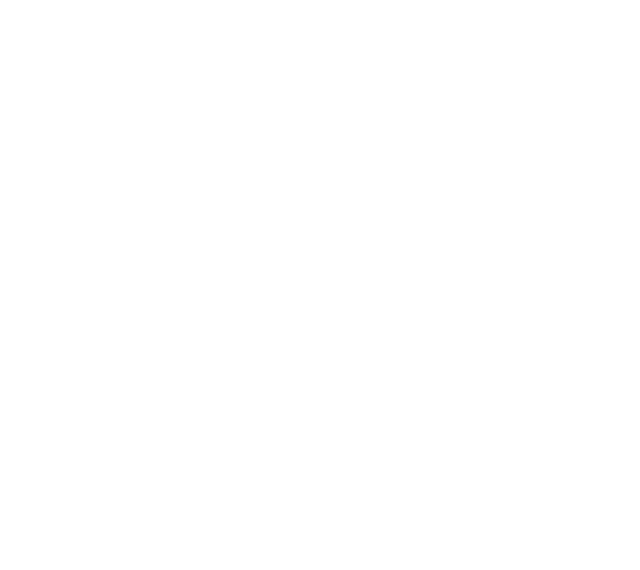
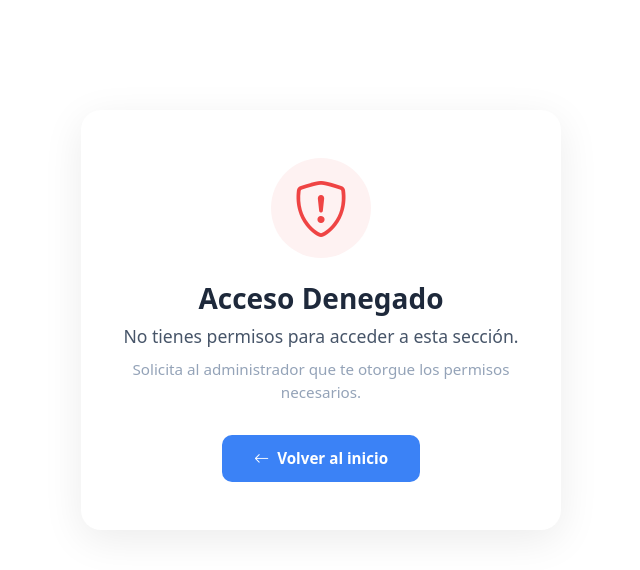
Before and after one commit to capvalen/panelTours, a Vue app: page /no-autorizado in a window 1280 px wide. Before the commit this address had no page. Shown: the top 570 px of the page, without its empty margins (319-959 px from the left). Built offline with nearby package versions, Linux system fonts and the light colour scheme.

Commit message:
0.27 permisos

```diff
--- a/src/router/index.js
+++ b/src/router/index.js
@@ -15,6 +15,11 @@
 			name: 'login',
 			component: LoginView,
 			meta: { requiresGuest: true } // Solo accesible si no está autenticado
+		},
+		{
+			path: '/no-autorizado',
+			name: 'noAutorizado',
+			component: () => import('@/views/NoAutorizado.vue'),
 		},
 		{
 			path: '/',
@@ -255,6 +260,46 @@
 	],
 })
 
+// ─────────────────────────────────────────────
+// Mapa de accesos por perfil
+// ─────────────────────────────────────────────
+const roleAccess = {
+	'/dashboard': ['administrador', 'counter', 'logística', 'caja'],
+	'/clientes': ['administrador', 'counter'],
+	'/cliente/': ['administrador', 'counter'],
+	'/cotizacion': ['administrador', 'counter'],
+	'/venta': ['administrador', 'counter'],
+	'/tarifario': ['administrador', 'counter'],
+	'/rutas-de-servicio': ['administrador', 'counter'],
+	'/guias': ['administrador', 'logística'],
+	'/guia/': ['administrador', 'logística'],
+	'/vehiculo': ['administrador', 'logística'],
+	'/proveedor': ['administrador', 'logística'],
+	'/logistica': ['administrador', 'logística'],
+	'/caja': ['administrador', 'caja'],
+	'/pago': ['administrador', 'caja'],
+	'/finanzas': ['administrador', 'caja'],
+	'/comision': ['administrador'],
+	'/configuraciones': ['administrador', 'counter', 'logística', 'caja'],
+	'/recordatorios': ['administrador'],
+	'/operaciones': ['administrador'],
+	'/hospedaje': ['administrador'],
+	'/vuelo': ['administrador'],
+}
+
+function tieneAcceso(perfil, path) {
+	// Administrador tiene acceso a todo
+	if (perfil === 'administrador') return true
+
+	for (const [prefix, perfiles] of Object.entries(roleAccess)) {
+		if (path.startsWith(prefix)) {
+			return perfiles.includes(perfil)
+		}
+	}
+	// Por defecto, permitir (rutas sin restricción explícita)
+	return true
+}
+
 // Guardia de navegación global
 router.beforeEach((to, from, next) => {
 	const authStore = useAuthStore()
@@ -263,14 +308,23 @@
 	// Si la ruta requiere autenticación y el usuario no está autenticado
 	if (to.meta.requiresAuth && !isAuthenticated) {
 		next('/login')
+		return
 	}
 	// Si la ruta es solo para invitados y el usuario está autenticado
-	else if (to.meta.requiresGuest && isAuthenticated) {
+	if (to.meta.requiresGuest && isAuthenticated) {
 		next('/dashboard')
+		return
 	}
-	else {
-		next()
+
+	// Verificar acceso por perfil
+	if (isAuthenticated && authStore.user?.perfil) {
+		if (!tieneAcceso(authStore.user.perfil, to.path)) {
+			next('/no-autorizado')
+			return
+		}
 	}
+
+	next()
 })
 
 export default router
--- /dev/null
+++ b/src/views/NoAutorizado.vue
@@ -0,0 +1,90 @@
+<template>
+	<div class="unauthorized-container">
+		<div class="unauthorized-card">
+			<div class="icon-wrapper">
+				<i class="bi bi-shield-exclamation"></i>
+			</div>
+			<h1 class="title">Acceso Denegado</h1>
+			<p class="subtitle">No tienes permisos para acceder a esta sección.</p>
+			<p class="description">Solicita al administrador que te otorgue los permisos necesarios.</p>
+			<router-link to="/dashboard" class="btn-back">
+				<i class="bi bi-arrow-left"></i> Volver al inicio
+			</router-link>
+		</div>
+	</div>
+</template>
+
+<style scoped>
+.unauthorized-container {
+	min-height: 80vh;
+	display: flex;
+	align-items: center;
+	justify-content: center;
+	padding: 2rem;
+}
+
+.unauthorized-card {
+	text-align: center;
+	max-width: 480px;
+	padding: 3rem 2.5rem;
+	background: #fff;
+	border-radius: 20px;
+	box-shadow: 0 10px 40px rgba(0, 0, 0, 0.08);
+}
+
+.icon-wrapper {
+	width: 100px;
+	height: 100px;
+	margin: 0 auto 1.5rem;
+	background: #fef2f2;
+	border-radius: 50%;
+	display: flex;
+	align-items: center;
+	justify-content: center;
+}
+
+.icon-wrapper i {
+	font-size: 3.5rem;
+	color: #ef4444;
+}
+
+.title {
+	font-size: 1.75rem;
+	font-weight: 700;
+	color: #1e293b;
+	margin-bottom: 0.5rem;
+}
+
+.subtitle {
+	font-size: 1.1rem;
+	color: #475569;
+	margin-bottom: 0.5rem;
+	font-weight: 500;
+}
+
+.description {
+	font-size: 0.95rem;
+	color: #94a3b8;
+	margin-bottom: 2rem;
+	line-height: 1.5;
+}
+
+.btn-back {
+	display: inline-flex;
+	align-items: center;
+	gap: 0.5rem;
+	padding: 0.75rem 2rem;
+	background: #3b82f6;
+	color: #fff;
+	border-radius: 10px;
+	font-weight: 600;
+	font-size: 0.95rem;
+	text-decoration: none;
+	transition: background 0.2s;
+}
+
+.btn-back:hover {
+	background: #2563eb;
+	color: #fff;
+}
+</style>
--- a/src/views/layouts/MainLayout.vue
+++ b/src/views/layouts/MainLayout.vue
@@ -27,24 +27,24 @@
 				<router-link to="/dashboard">
 					<div class="menuFila" :class="{ collapsed: collapsed }"><i class="bi bi-house"></i> <span v-show="!collapsed">Inicio</span></div>
 				</router-link>
-				<router-link to="/cotizaciones" :class="{ active: $route.path.startsWith('/cotizacion') }">
+				<router-link to="/cotizaciones" v-if="puedeVer('counter')" :class="{ active: $route.path.startsWith('/cotizacion') }">
 					<div class="menuFila" :class="{ collapsed: collapsed }"><i class="bi bi-file-text"></i> <span v-show="!collapsed">Cotizaciones</span></div>
 				</router-link>
-				<router-link to="/ventas" :class="{ active: $route.path.startsWith('/venta') }">
+				<router-link to="/ventas" v-if="puedeVer('counter')" :class="{ active: $route.path.startsWith('/venta') }">
 					<div class="menuFila" :class="{ collapsed: collapsed }"><i class="bi bi-cart"></i> <span v-show="!collapsed">Ventas</span></div>
 				</router-link>
-				<router-link to="/logistica" :class="{ active: $route.path.startsWith('/logistica') }">
+				<router-link to="/logistica" v-if="puedeVer('logística')" :class="{ active: $route.path.startsWith('/logistica') }">
 					<div class="menuFila" :class="{ collapsed: collapsed }"><i class="bi bi-truck"></i> <span v-show="!collapsed">Logística</span></div>
 				</router-link>
-				<router-link to="/cajas" :class="{ active: $route.path.startsWith('/caja') }">
+				<router-link to="/cajas" v-if="puedeVer('caja')" :class="{ active: $route.path.startsWith('/caja') }">
 					<div class="menuFila" :class="{ collapsed: collapsed }"><i class="bi bi-piggy-bank"></i> <span v-show="!collapsed">Caja</span></div>
 				</router-link>
-				<router-link to="/pagos" :class="{ active: $route.path.startsWith('/pago') }">
+				<router-link to="/pagos" v-if="puedeVer('caja')" :class="{ active: $route.path.startsWith('/pago') }">
 					<div class="menuFila" :class="{ collapsed: collapsed }"><i class="bi bi-cash-stack"></i> <span v-show="!collapsed">Pagos</span></div>
 				</router-link>
 
 				<!-- Tarifario -->
-				<router-link to="/tarifario">
+				<router-link to="/tarifario" v-if="puedeVer('counter')">
 					<div class="menuFila" :class="{ collapsed: collapsed }"><i class="bi bi-tag"></i> <span v-show="!collapsed">Tarifario</span></div>
 				</router-link>
 
@@ -54,25 +54,25 @@
 				</div>
 				<transition name="slide">
 					<div v-if="configOpen && !collapsed">
-						<router-link to="/configuraciones" class="menuSubItem">
+						<router-link to="/configuraciones" class="menuSubItem" v-if="puedeVer('administrador')">
 							<div class="menuFila menuFila-sub"><i class="bi bi-gear"></i> Usuarios</div>
 						</router-link>
-						<router-link to="/clientes" class="menuSubItem">
+						<router-link to="/clientes" class="menuSubItem" v-if="puedeVer('counter')">
 							<div class="menuFila menuFila-sub"><i class="bi bi-wechat"></i> Clientes</div>
 						</router-link>
-						<router-link to="/guias" class="menuSubItem">
+						<router-link to="/guias" class="menuSubItem" v-if="puedeVer('logística')">
 							<div class="menuFila menuFila-sub"><i class="bi bi-people"></i> Guías</div>
 						</router-link>
-						<router-link to="/vehiculos" class="menuSubItem">
+						<router-link to="/vehiculos" class="menuSubItem" v-if="puedeVer('logística')">
 							<div class="menuFila menuFila-sub"><i class="bi bi-truck"></i> Vehículos</div>
 						</router-link>
 						<router-link to="/hospedajes" class="menuSubItem d-none">
 							<div class="menuFila menuFila-sub"><i class="bi bi-building"></i> Hospedajes</div>
 						</router-link>
-						<router-link to="/proveedores" class="menuSubItem">
+						<router-link to="/proveedores" class="menuSubItem" v-if="puedeVer('logística')">
 							<div class="menuFila menuFila-sub"><i class="bi bi-box-seam"></i> Proveedores</div>
 						</router-link>
-						<router-link to="/recordatorios" class="menuSubItem">
+						<router-link to="/recordatorios" class="menuSubItem" v-if="puedeVer('administrador')">
 							<div class="menuFila menuFila-sub"><i class="bi bi-stars"></i> Recordatorios</div>
 						</router-link>
 					</div>
@@ -97,26 +97,26 @@
 						<i class="bi bi-house"></i> Inicio
 					</router-link>
 
-					<router-link to="/cotizaciones" class="menuFila-mobile" @click="closeOffcanvas">
+					<router-link to="/cotizaciones" v-if="puedeVer('counter')" class="menuFila-mobile" @click="closeOffcanvas">
 						<i class="bi bi-file-text"></i> Cotizaciones
 					</router-link>
-					<router-link to="/ventas" :class="{ active: $route.path.startsWith('/venta') }" class="menuFila-mobile" @click="closeOffcanvas">
+					<router-link to="/ventas" v-if="puedeVer('counter')" :class="{ active: $route.path.startsWith('/venta') }" class="menuFila-mobile" @click="closeOffcanvas">
 						<i class="bi bi-cart"></i> Ventas
 					</router-link>
-					<router-link to="/logistica" class="menuFila-mobile" @click="closeOffcanvas">
+					<router-link to="/logistica" v-if="puedeVer('logística')" class="menuFila-mobile" @click="closeOffcanvas">
 						<i class="bi bi-truck"></i> Logística
 					</router-link>
 
 					<!-- Tarifario -->
-					<router-link to="/tarifario" class="menuFila-mobile" @click="closeOffcanvas">
+					<router-link to="/tarifario" v-if="puedeVer('counter')" class="menuFila-mobile" @click="closeOffcanvas">
 						<i class="bi bi-tag"></i> Tarifario
 					</router-link>
 
 					<!-- SECCIÓN: Caja -->
-					<router-link to="/cajas" :class="{ active: $route.path.startsWith('/caja') }" class="menuFila-mobile" @click="closeOffcanvas">
+					<router-link to="/cajas" v-if="puedeVer('caja')" :class="{ active: $route.path.startsWith('/caja') }" class="menuFila-mobile" @click="closeOffcanvas">
 						<i class="bi bi-piggy-bank"></i> Caja
 					</router-link>
-					<router-link to="/pagos" :class="{ active: $route.path.startsWith('/pago') }" class="menuFila-mobile" @click="closeOffcanvas">
+					<router-link to="/pagos" v-if="puedeVer('caja')" :class="{ active: $route.path.startsWith('/pago') }" class="menuFila-mobile" @click="closeOffcanvas">
 						<i class="bi bi-cash-stack"></i> Pagos
 					</router-link>
 
@@ -126,25 +126,25 @@
 					</div>
 					<transition name="slide">
 						<div v-if="configOpen">
-							<router-link to="/configuraciones" class="menuFila-mobile menuSubItem-mobile" @click="closeOffcanvas">
+							<router-link to="/configuraciones" v-if="puedeVer('administrador')" class="menuFila-mobile menuSubItem-mobile" @click="closeOffcanvas">
 								<i class="bi bi-gear"></i> Configuraciones
 							</router-link>
-						<router-link to="/clientes" class="menuFila-mobile menuSubItem-mobile" @click="closeOffcanvas">
+						<router-link to="/clientes" v-if="puedeVer('counter')" class="menuFila-mobile menuSubItem-mobile" @click="closeOffcanvas">
 							<i class="bi bi-wechat"></i> Clientes
 						</router-link>
-						<router-link to="/guias" class="menuFila-mobile menuSubItem-mobile" @click="closeOffcanvas">
+						<router-link to="/guias" v-if="puedeVer('logística')" class="menuFila-mobile menuSubItem-mobile" @click="closeOffcanvas">
 							<i class="bi bi-people"></i> Guías
 						</router-link>
-						<router-link to="/vehiculos" class="menuFila-mobile menuSubItem-mobile" @click="closeOffcanvas">
+						<router-link to="/vehiculos" v-if="puedeVer('logística')" class="menuFila-mobile menuSubItem-mobile" @click="closeOffcanvas">
 							<i class="bi bi-truck"></i> Vehículos
 						</router-link>
 						<router-link to="/hospedajes" class="menuFila-mobile menuSubItem-mobile d-none" @click="closeOffcanvas">
 							<i class="bi bi-building"></i> Hospedajes
 						</router-link>
-						<router-link to="/proveedores" class="menuFila-mobile menuSubItem-mobile" @click="closeOffcanvas">
+						<router-link to="/proveedores" v-if="puedeVer('logística')" class="menuFila-mobile menuSubItem-mobile" @click="closeOffcanvas">
 							<i class="bi bi-box-seam"></i> Proveedores
 						</router-link>
-						<router-link to="/recordatorios" class="menuFila-mobile menuSubItem-mobile" @click="closeOffcanvas">
+						<router-link to="/recordatorios" v-if="puedeVer('administrador')" class="menuFila-mobile menuSubItem-mobile" @click="closeOffcanvas">
 							<i class="bi bi-stars"></i> Recordatorios
 						</router-link>
 						</div>
@@ -179,6 +179,11 @@
 
 const configOpen = ref(false)
 const collapsed = ref(false)
+
+function puedeVer(...perfiles) {
+	return perfiles.includes(authStore.user?.perfil) || authStore.user?.perfil === 'administrador'
+}
+
 function toggleConfig() {
 	configOpen.value = !configOpen.value
 }
```
Also changed, not shown: src/views/Configuracion/ConfiguracionView.vue (+25 -8 lines), src/views/Cotizaciones/NuevaCotizacionView.vue (+10 -23 lines), .kunsdd/draft/c80bc78d-ea96-46cd-8e7e-d4996c1d7c2c/requirement.md (deleted).
